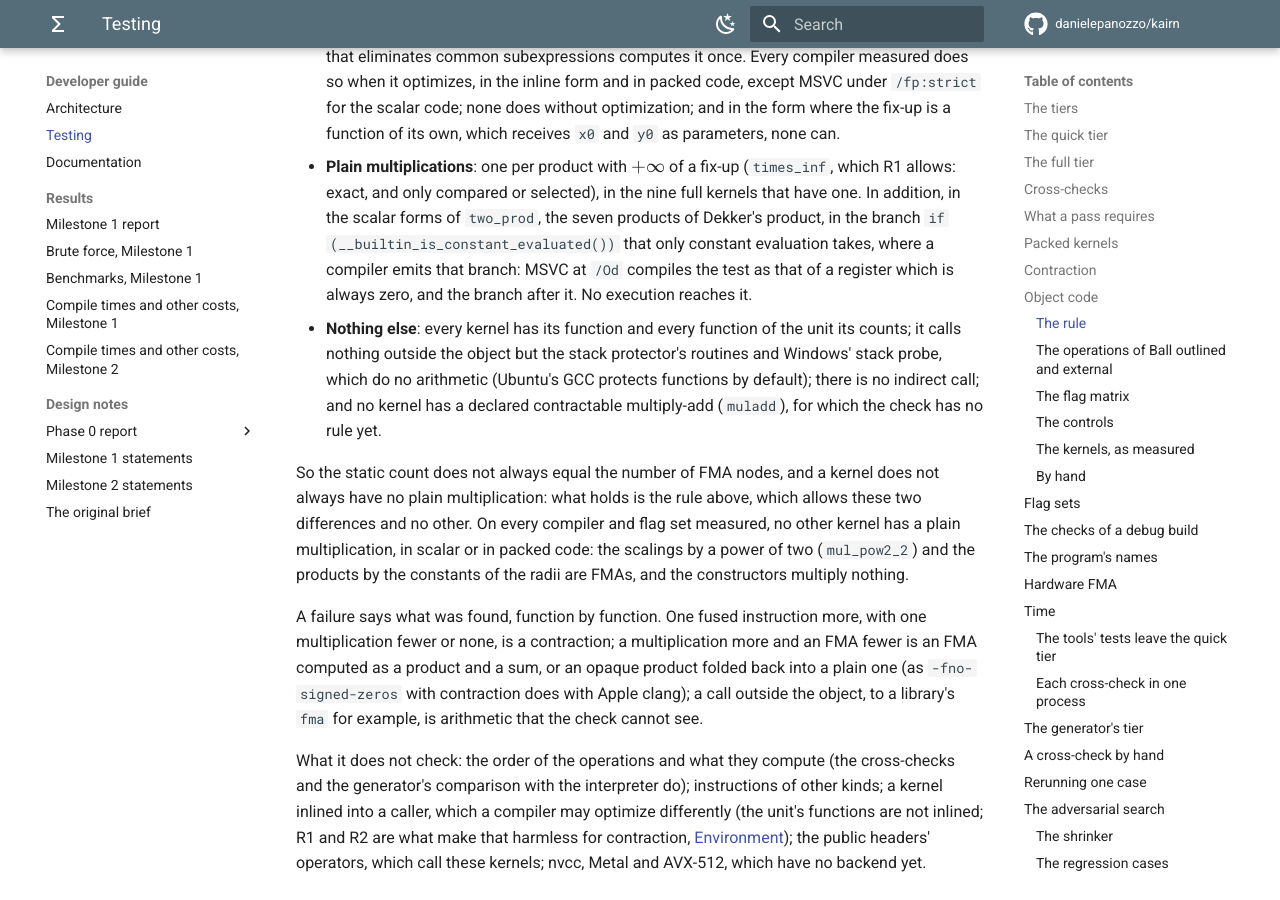
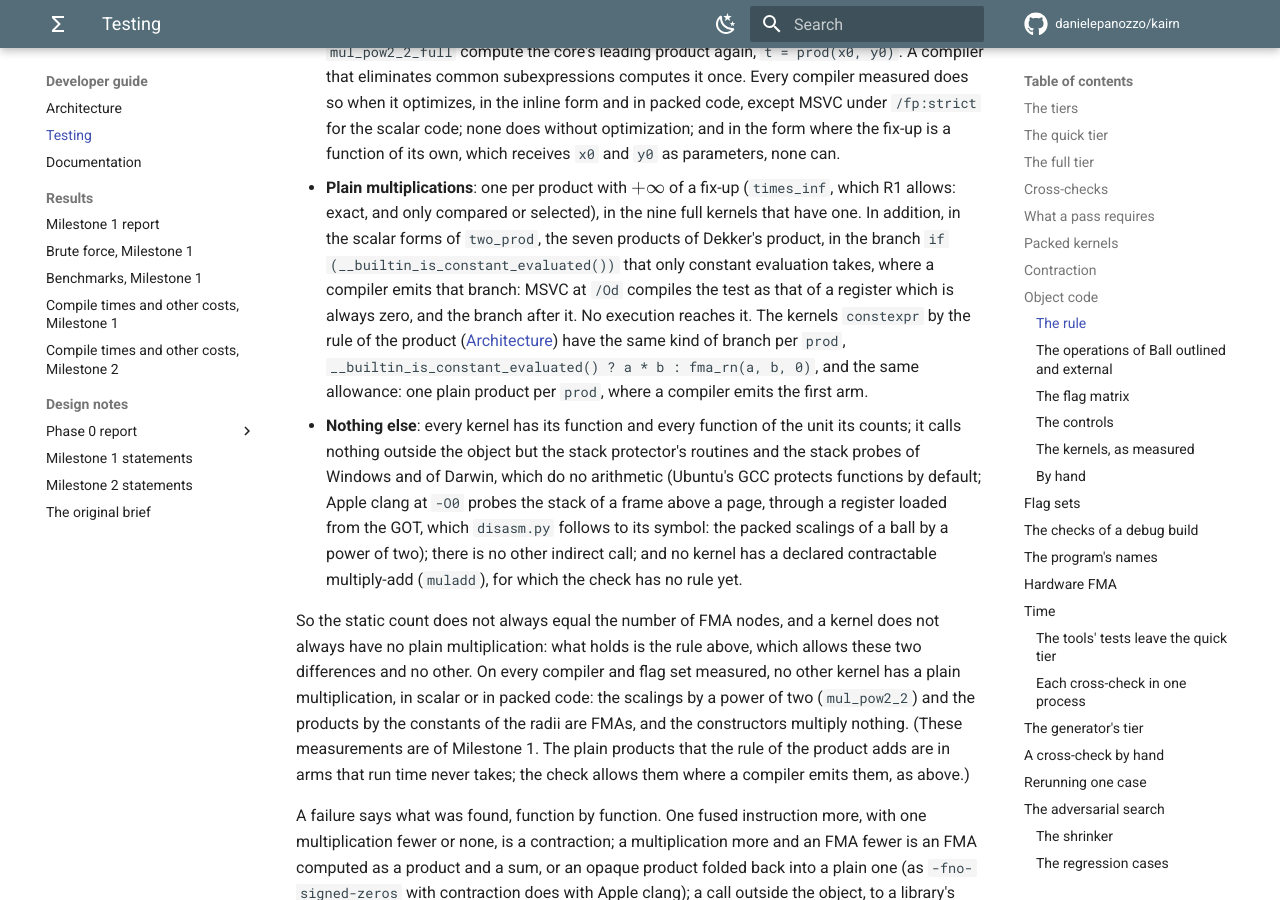
Before and after one commit to danielepanozzo/kairn, an MkDocs documentation site: the page built from docs/developer/testing.md, in a window 1280 px wide and 900 px high, scrolled down 16275 px. Built offline with MkDocs 1.6.1 and Material for MkDocs 9.7.7, drawn with Linux system fonts in a browser that asks for light colours; comment, search, counter and statistics services are not loaded; some of the changed text lies outside the part shown.

Commit message:
Tests: the wave-1 kernels in the runner, the toy formats and the object-code check
The API runner calls the new building blocks (two_sum_ord and the directed sums
among the internal kernels) and lists the entry kernels whose public functions
come later, two_prod and rmul among them. The cross-check table has rows for
the new kernels.

The object-code reader follows an AArch64 call through a register loaded from
the GOT to its symbol, and allows Darwin's stack probe beside Windows': Apple
clang at -O0 probes the stack of the packed scalings of a ball, whose frame is
above a page. A sample of that object code and a test of the rule are added.

Co-Authored-By: Claude Opus 5.5 <noreply@anthropic.com>
Claude-Session: https://claude.ai/code/session_01ULwCxzT6Dhw9xUiTw8mJz1

```diff
--- a/docs/developer/testing.md
+++ b/docs/developer/testing.md
@@ -57,7 +57,7 @@ The tests of the public interface (`tests/api/`, label `api`):
 | Test | Checks |
 |---|---|
 | `api.oracle.K.F` | Every public operation that calls kernel K, computed through the constructors, operators and functions of `kairn/kairn.hpp` (`tests/api/runner.cpp`, a runner of the line protocol), on 2 000 random cases of format F, judged by the oracle against K's claims; by two runners on the same cases, one built with the build's flags and one with contraction forced on. For a kernel of the extended domain the cases include infinite and NaN operands and empty and whole balls, built through the public constructors. Each form of the operation (`x + a` and `a + x`, `x += a`, `x + y` with a one-limb `y`, the marked and the unmarked operator, `kairn::finite::add`) is judged on its own. A few forms can compute only some lines of their kernel (`ldexp` needs a power of two among the operands of `mul_1_1`, a point form a ball of radius 0, the steps of `ldexp` an operand that can be scaled exactly); they compute the plain operation on the others, and fail if a stream of 1000 lines or more reached their own operation on none, which is why the quick tier has at least 1 000 cases. |
-| `api.oracle.coverage` | Every kernel of `gen/claims.json` is called by a public form of the runner, or is a building block, or is an entry kernel (`entry: yes` in `gen/kernels`) on the runner's short list of those not public yet, each with its reason (today the finite cores of the Ball operations); no entry kernel is a building block. |
+| `api.oracle.coverage` | Every kernel of `gen/claims.json` is called by a public form of the runner, or is a building block, or is an entry kernel (`entry: yes` in `gen/kernels`) on the runner's short list of those not public yet, each with its reason (today the finite cores of the Ball operations, and the building blocks and scalings of a ball of Milestone 2, whose public functions come later); no entry kernel is a building block. |
 | `api.constexpr` | `static_assert`s of every operation usable in constant evaluation, infinities, NaN and the states of a ball included, comparisons with a NaN among them; the same results at run time; the properties of the types; and that an operation compiles without `kairn::unverified` exactly when the kernel it calls is proved. |
 | `api.environment` | `kairn::environment_ok()` and `kairn::self_test()` pass in the default environment and fail under each directed rounding mode and under flush-to-zero. |
 | `api.flags.debug.self_test`, `api.flags.debug.constexpr`, `api.flags.debug.rational` | `kairn::self_test()` and `kairn::environment_ok()`, compiled as the [debug build](#flag-sets), pass (`runner.cpp --self-test`); `tests/api/constexpr.cpp` and `tests/api/rational.cpp` built so, their constant expressions evaluated with the checks on; `kairn::rational`, which does not round, runs under each directed rounding mode without the checks stopping the program. |
@@ -402,18 +402,25 @@ For each kernel, form and limb type:
   addition, in the scalar forms of `two_prod`, the seven products of Dekker's product, in the
   branch `if (__builtin_is_constant_evaluated())` that only constant evaluation takes, where a
   compiler emits that branch: MSVC at `/Od` compiles the test as that of a register which is always
-  zero, and the branch after it. No execution reaches it.
+  zero, and the branch after it. No execution reaches it. The kernels `constexpr` by the rule of
+  the product ([Architecture](architecture.md#the-kernel-ir)) have the same kind of branch per
+  `prod`, `__builtin_is_constant_evaluated() ? a * b : fma_rn(a, b, 0)`, and the same allowance:
+  one plain product per `prod`, where a compiler emits the first arm.
 - **Nothing else**: every kernel has its function and every function of the unit its counts; it
-  calls nothing outside the object but the stack protector's routines and Windows' stack probe,
-  which do no arithmetic (Ubuntu's GCC protects functions by default); there is no indirect call;
-  and no kernel has a declared contractable multiply-add (`muladd`), for which the check has no
-  rule yet.
+  calls nothing outside the object but the stack protector's routines and the stack probes of
+  Windows and of Darwin, which do no arithmetic (Ubuntu's GCC protects functions by default; Apple
+  clang at `-O0` probes the stack of a frame above a page, through a register loaded from the
+  GOT, which `disasm.py` follows to its symbol: the packed scalings of a ball by a power of two);
+  there is no other indirect call; and no kernel has a declared contractable multiply-add
+  (`muladd`), for which the check has no rule yet.
 
 So the static count does not always equal the number of FMA nodes, and a kernel does not always
 have no plain multiplication: what holds is the rule above, which allows these two differences
 and no other. On every compiler and flag set measured, no other kernel has a plain
 multiplication, in scalar or in packed code: the scalings by a power of two (`mul_pow2_2`) and the
-products by the constants of the radii are FMAs, and the constructors multiply nothing.
+products by the constants of the radii are FMAs, and the constructors multiply nothing. (These
+measurements are of Milestone 1. The plain products that the rule of the product adds are in arms
+that run time never takes; the check allows them where a compiler emits them, as above.)
 
 A failure says what was found, function by function. One fused instruction more, with one
 multiplication fewer or none, is a contraction; a multiplication more and an FMA fewer is an FMA
```
Also changed, not shown: 6 other files.
